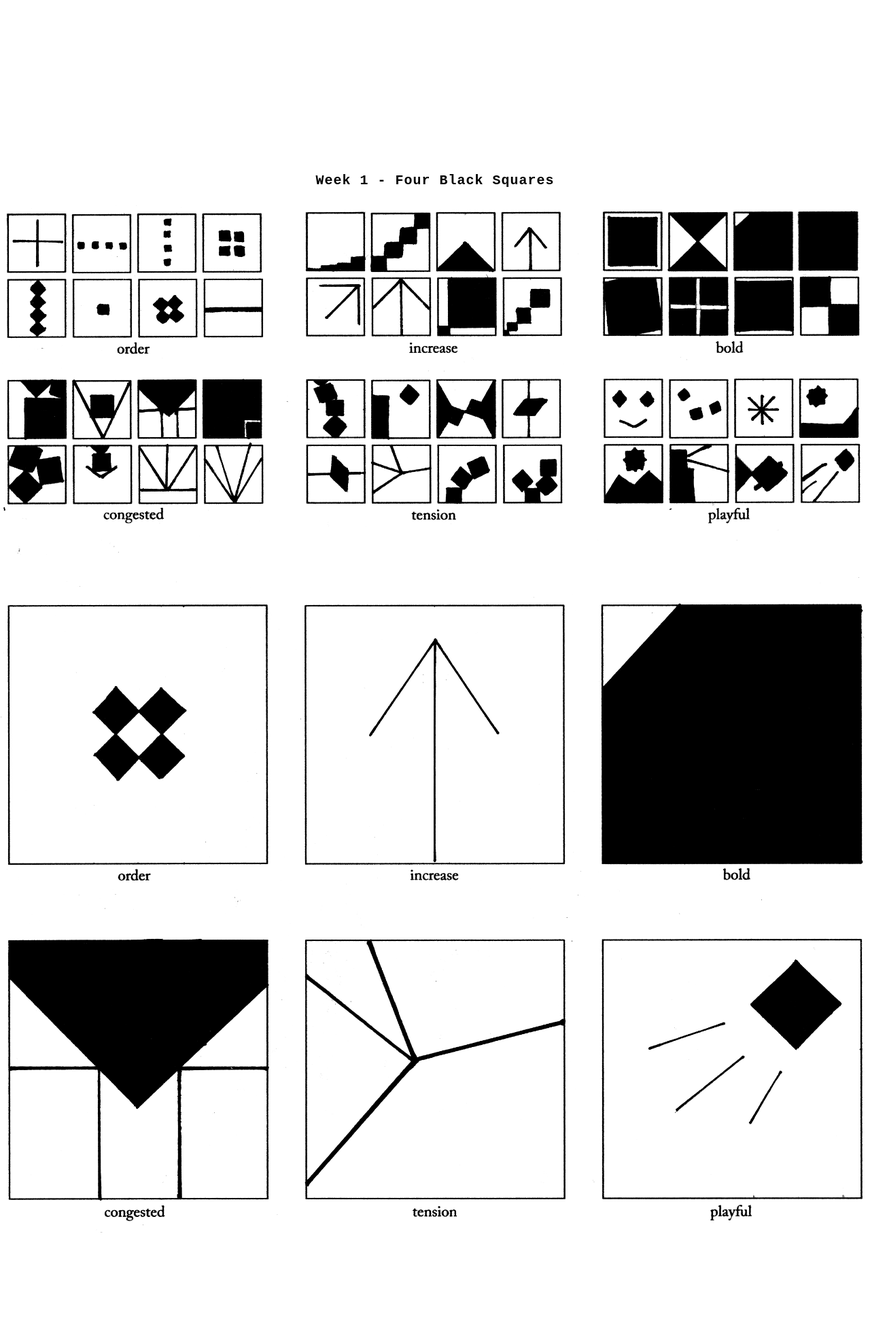
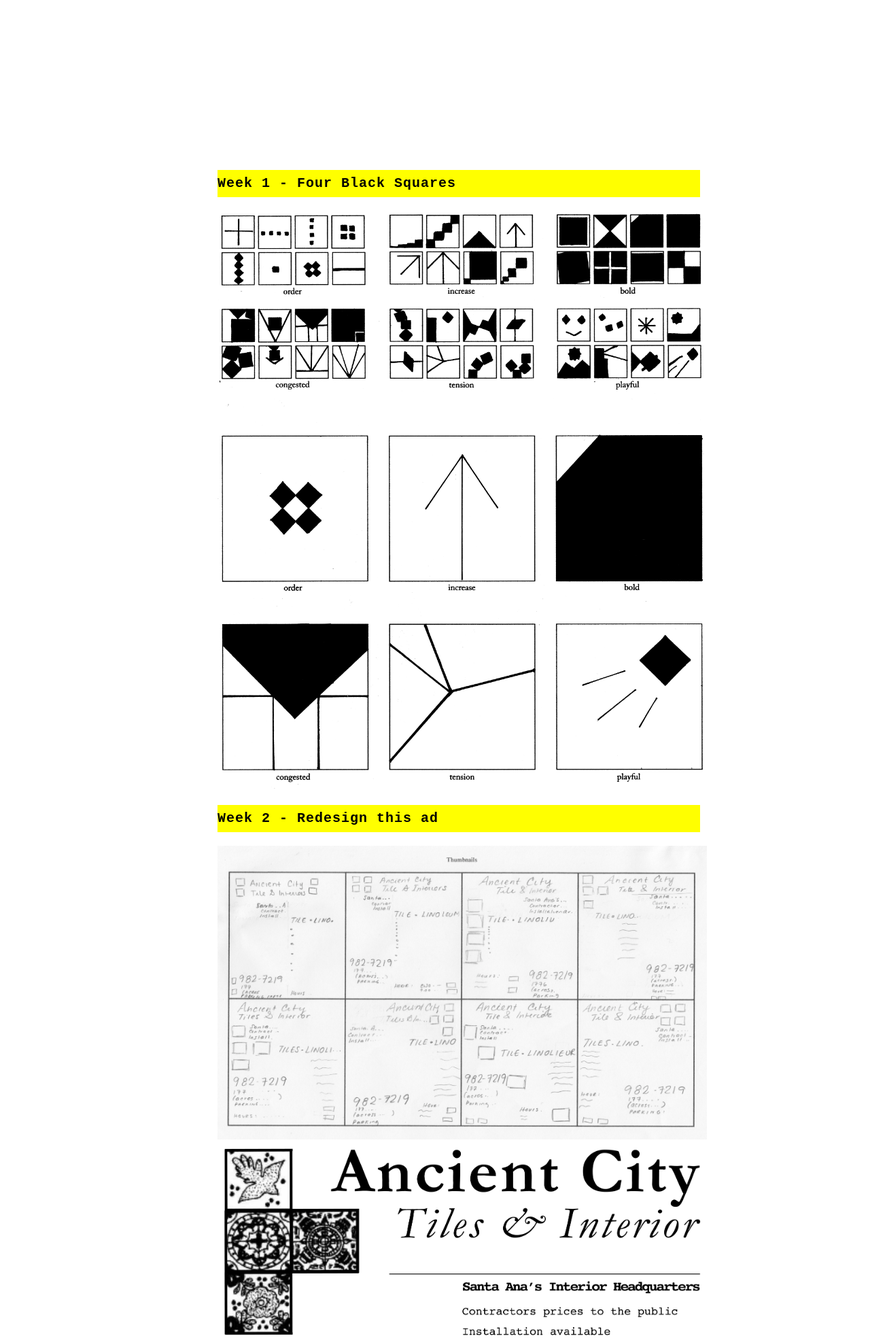
Before and after one commit to Justinel2/CART214, a PHP site: page /exercises_cart214.html in a window 1280 px wide. Shown: the part 570-2538 px from the top of the page at 68% size. Before the commit the page ends 2383 px from the top, so only its background shows below. Run offline with PHP 8.4, Linux system fonts and the light colour scheme.

Commit message:
Exercise 2

```diff
--- a/exercises_cart214.css
+++ b/exercises_cart214.css
@@ -5,8 +5,8 @@ body {
     cursor: crosshair;
 }
 img{
-     max-width: 100%;
-     max-height:100%
+     max-width: 75%;
+     max-height:75%
 }
 .navigation {
     position: absolute; /* or absolute */
@@ -16,7 +16,7 @@ img{
 .exercises {
     position: absolute; /* or absolute */
     top: 100%;
-    left: 0%;
+    left: 25%;
 }
 a {
 	color: green;
@@ -32,11 +32,13 @@ a:hover {
   cursor: s-resize;
 }
 h3 {
-    text-align: center;
+    text-align: left;
     letter-spacing: 1px;
     text-decoration: none;
     font-family: Courier New, Courier, monospace;
     font-size: 20px;
-    line-height: 1.6;
+    line-height: 2;
+    background-color: yellow;
+    margin-right: 26%;
 
 }
--- a/exercises_cart214.html
+++ b/exercises_cart214.html
@@ -15,6 +15,9 @@
     <div class= exercises>
         <h3 id="wk1">Week 1 - Four Black Squares</h3>
         <img src="Exercise_1.png" alt="Exercise_1">
+        <h3 id="wk2">Week 2 - Redesign this ad</h3>
+        <img src="Exercise_2_thumb.jpeg" alt="Exercise_2_thumbnails">
+        <img src="Exercise_2.png" alt="Exercise_2">
     </div>
 
 </body>
```
Also changed, not shown: Exercise_2.png (added), Exercise_2_thumb.jpeg (added).
